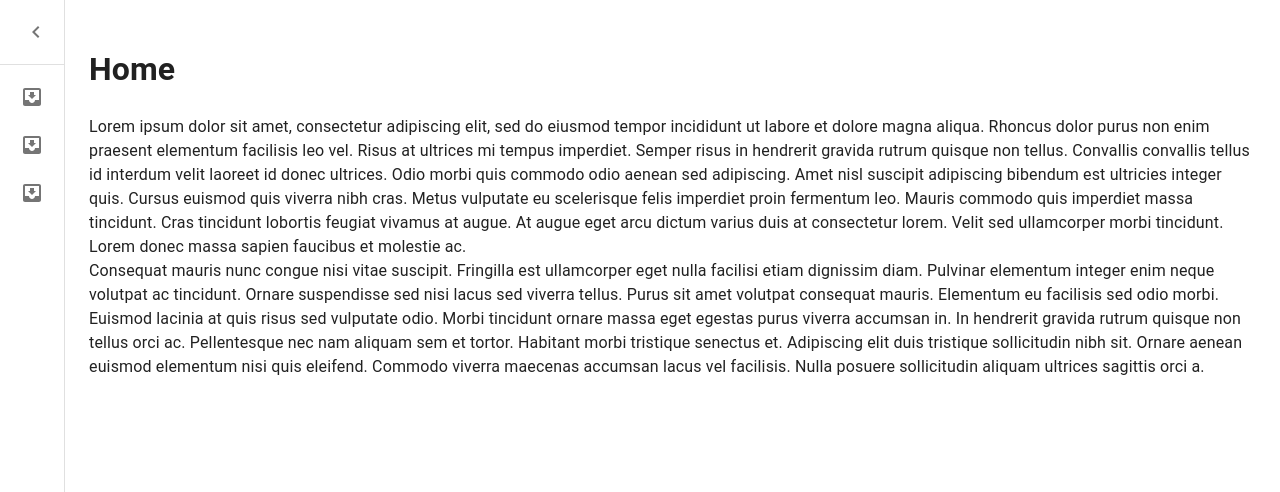
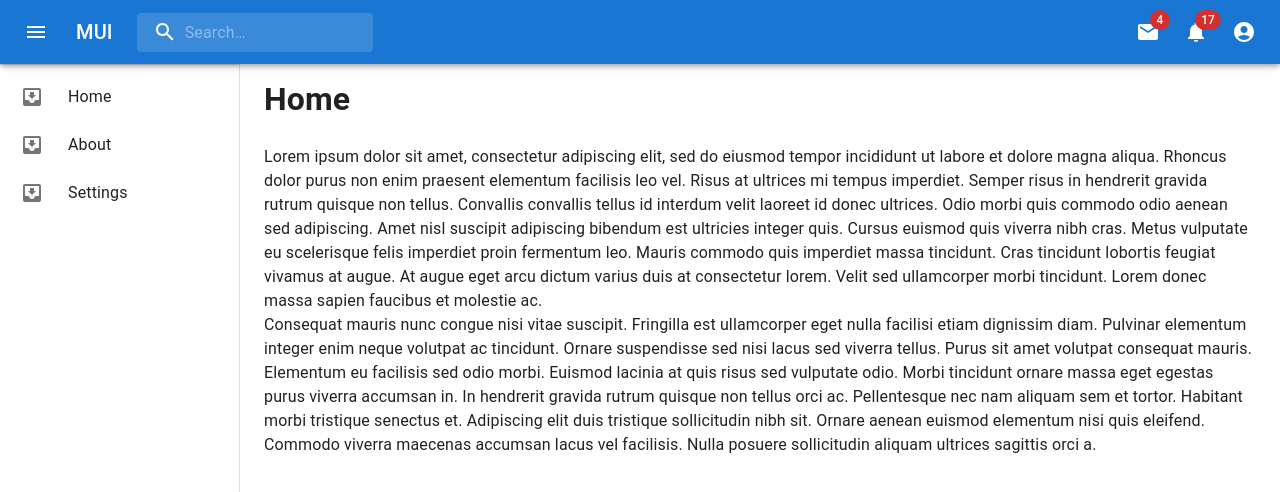
Before and after one commit to PatsFerrer/materialUI_example, a React (Create React App) app: page / in a window 1280 px wide. Shown: the top 492 px of the page. Built offline with nearby package versions, Linux system fonts and the light colour scheme.

Commit message:
feat: navbar com MUI e zustand

```diff
--- a/package.json
+++ b/package.json
@@ -14,7 +14,8 @@
     "react-dom": "^18.3.1",
     "react-router-dom": "^6.27.0",
     "react-scripts": "5.0.1",
-    "web-vitals": "^2.1.4"
+    "web-vitals": "^2.1.4",
+    "zustand": "^5.0.1"
   },
   "scripts": {
     "start": "react-scripts start",
--- /dev/null
+++ b/src/appStore.jsx
@@ -0,0 +1,10 @@
+import { create } from "zustand"
+import { persist } from "zustand/middleware"
+
+let appStore = (set) => ({
+  dopen: true,
+  updateOpen: (dopen) => set((state) => ({ dopen: dopen })),
+
+})
+appStore = persist(appStore, { name: "my_app_store" })
+export const useAppStore = create(appStore)
--- /dev/null
+++ b/src/components/Navbar.jsx
@@ -0,0 +1,242 @@
+import * as React from 'react';
+import { styled, alpha } from '@mui/material/styles';
+import MuiAppBar from '@mui/material/AppBar';
+import Box from '@mui/material/Box';
+import Toolbar from '@mui/material/Toolbar';
+import IconButton from '@mui/material/IconButton';
+import Typography from '@mui/material/Typography';
+import InputBase from '@mui/material/InputBase';
+import Badge from '@mui/material/Badge';
+import MenuItem from '@mui/material/MenuItem';
+import Menu from '@mui/material/Menu';
+import MenuIcon from '@mui/icons-material/Menu';
+import SearchIcon from '@mui/icons-material/Search';
+import AccountCircle from '@mui/icons-material/AccountCircle';
+import MailIcon from '@mui/icons-material/Mail';
+import NotificationsIcon from '@mui/icons-material/Notifications';
+import MoreIcon from '@mui/icons-material/MoreVert';
+import { useAppStore } from '../appStore';
+
+const AppBar = styled(MuiAppBar, {
+})(({ theme }) => ({
+  zIndex: theme.zIndex.drawer + 1,
+}));
+
+const Search = styled('div')(({ theme }) => ({
+  position: 'relative',
+  borderRadius: theme.shape.borderRadius,
+  backgroundColor: alpha(theme.palette.common.white, 0.15),
+  '&:hover': {
+    backgroundColor: alpha(theme.palette.common.white, 0.25),
+  },
+  marginRight: theme.spacing(2),
+  marginLeft: 0,
+  width: '100%',
+  [theme.breakpoints.up('sm')]: {
+    marginLeft: theme.spacing(3),
+    width: 'auto',
+  },
+}));
+
+const SearchIconWrapper = styled('div')(({ theme }) => ({
+  padding: theme.spacing(0, 2),
+  height: '100%',
+  position: 'absolute',
+  pointerEvents: 'none',
+  display: 'flex',
+  alignItems: 'center',
+  justifyContent: 'center',
+}));
+
+const StyledInputBase = styled(InputBase)(({ theme }) => ({
+  color: 'inherit',
+  '& .MuiInputBase-input': {
+    padding: theme.spacing(1, 1, 1, 0),
+    // vertical padding + font size from searchIcon
+    paddingLeft: `calc(1em + ${theme.spacing(4)})`,
+    transition: theme.transitions.create('width'),
+    width: '100%',
+    [theme.breakpoints.up('md')]: {
+      width: '20ch',
+    },
+  },
+}));
+
+export default function Navbar() {
+  const [anchorEl, setAnchorEl] = React.useState(null);
+  const [mobileMoreAnchorEl, setMobileMoreAnchorEl] = React.useState(null);
+  const updateOpen = useAppStore((state) => state.updateOpen)
+  const dopen = useAppStore((state) => state.dopen)
+
+  const isMenuOpen = Boolean(anchorEl);
+  const isMobileMenuOpen = Boolean(mobileMoreAnchorEl);
+
+  const handleProfileMenuOpen = (event) => {
+    setAnchorEl(event.currentTarget);
+  };
+
+  const handleMobileMenuClose = () => {
+    setMobileMoreAnchorEl(null);
+  };
+
+  const handleMenuClose = () => {
+    setAnchorEl(null);
+    handleMobileMenuClose();
+  };
+
+  const handleMobileMenuOpen = (event) => {
+    setMobileMoreAnchorEl(event.currentTarget);
+  };
+
+  const menuId = 'primary-search-account-menu';
+  const renderMenu = (
+    <Menu
+      anchorEl={anchorEl}
+      anchorOrigin={{
+        vertical: 'top',
+        horizontal: 'right',
+      }}
+      id={menuId}
+      keepMounted
+      transformOrigin={{
+        vertical: 'top',
+        horizontal: 'right',
+      }}
+      open={isMenuOpen}
+      onClose={handleMenuClose}
+    >
+      <MenuItem onClick={handleMenuClose}>Profile</MenuItem>
+      <MenuItem onClick={handleMenuClose}>My account</MenuItem>
+    </Menu>
+  );
+
+  const mobileMenuId = 'primary-search-account-menu-mobile';
+  const renderMobileMenu = (
+    <Menu
+      anchorEl={mobileMoreAnchorEl}
+      anchorOrigin={{
+        vertical: 'top',
+        horizontal: 'right',
+      }}
+      id={mobileMenuId}
+      keepMounted
+      transformOrigin={{
+        vertical: 'top',
+        horizontal: 'right',
+      }}
+      open={isMobileMenuOpen}
+      onClose={handleMobileMenuClose}
+    >
+      <MenuItem>
+        <IconButton size="large" aria-label="show 4 new mails" color="inherit">
+          <Badge badgeContent={4} color="error">
+            <MailIcon />
+          </Badge>
+        </IconButton>
+        <p>Messages</p>
+      </MenuItem>
+      <MenuItem>
+        <IconButton
+          size="large"
+          aria-label="show 17 new notifications"
+          color="inherit"
+        >
+          <Badge badgeContent={17} color="error">
+            <NotificationsIcon />
+          </Badge>
+        </IconButton>
+        <p>Notifications</p>
+      </MenuItem>
+      <MenuItem onClick={handleProfileMenuOpen}>
+        <IconButton
+          size="large"
+          aria-label="account of current user"
+          aria-controls="primary-search-account-menu"
+          aria-haspopup="true"
+          color="inherit"
+        >
+          <AccountCircle />
+        </IconButton>
+        <p>Profile</p>
+      </MenuItem>
+    </Menu>
+  );
+
+  return (
+    <Box sx={{ flexGrow: 1 }}>
+      <AppBar position="fixed">
+        <Toolbar>
+          <IconButton
+            size="large"
+            edge="start"
+            color="inherit"
+            aria-label="open drawer"
+            sx={{ mr: 2 }}
+            onClick={() => updateOpen(!dopen)}
+          >
+            <MenuIcon />
+          </IconButton>
+          <Typography
+            variant="h6"
+            noWrap
+            component="div"
+            sx={{ display: { xs: 'none', sm: 'block' } }}
+          >
+            MUI
+          </Typography>
+          <Search>
+            <SearchIconWrapper>
+              <SearchIcon />
+            </SearchIconWrapper>
+            <StyledInputBase
+              placeholder="Search…"
+              inputProps={{ 'aria-label': 'search' }}
+            />
+          </Search>
+          <Box sx={{ flexGrow: 1 }} />
+          <Box sx={{ display: { xs: 'none', md: 'flex' } }}>
+            <IconButton size="large" aria-label="show 4 new mails" color="inherit">
+              <Badge badgeContent={4} color="error">
+                <MailIcon />
+              </Badge>
+            </IconButton>
+            <IconButton
+              size="large"
+              aria-label="show 17 new notifications"
+              color="inherit"
+            >
+              <Badge badgeContent={17} color="error">
+                <NotificationsIcon />
+              </Badge>
+            </IconButton>
+            <IconButton
+              size="large"
+              edge="end"
+              aria-label="account of current user"
+              aria-controls={menuId}
+              aria-haspopup="true"
+              onClick={handleProfileMenuOpen}
+              color="inherit"
+            >
+              <AccountCircle />
+            </IconButton>
+          </Box>
+          <Box sx={{ display: { xs: 'flex', md: 'none' } }}>
+            <IconButton
+              size="large"
+              aria-label="show more"
+              aria-controls={mobileMenuId}
+              aria-haspopup="true"
+              onClick={handleMobileMenuOpen}
+              color="inherit"
+            >
+              <MoreIcon />
+            </IconButton>
+          </Box>
+        </Toolbar>
+      </AppBar>
+      {renderMobileMenu}
+      {renderMenu}
+    </Box>
+  );
+}
--- a/src/components/Sidenav.jsx
+++ b/src/components/Sidenav.jsx
@@ -14,6 +14,7 @@
 import { styled, useTheme } from '@mui/material/styles';
 import * as React from 'react';
 import { useNavigate } from 'react-router-dom';
+import { useAppStore } from '../appStore';
 
 const drawerWidth = 240;
 
@@ -75,16 +76,18 @@
 
 export default function Sidenav() {
   const theme = useTheme();
-  const [open, setOpen] = React.useState(false);
+  // const [open, setOpen] = React.useState(false);
   const navigate = useNavigate();
+  const open = useAppStore((state) => state.dopen)
 
 
   return (
     <Box sx={{ display: 'flex' }}>
       <CssBaseline />
+      <Box height={30}/>
       <Drawer variant="permanent" open={open}>
         <DrawerHeader>
-          <IconButton onClick={() => setOpen(!open)}>
+          <IconButton>
             {theme.direction === 'rtl' ? <ChevronRightIcon /> : <ChevronLeftIcon />}
           </IconButton>
         </DrawerHeader>
--- a/src/pages/About.jsx
+++ b/src/pages/About.jsx
@@ -1,10 +1,13 @@
 import { Box } from '@mui/material';
 import React from 'react';
 import Sidenav from './../components/Sidenav';
+import Navbar from '../components/Navbar';
 
 export default function About() {
   return (
     <>
+    <Navbar />
+    <Box height={30}/>
       <Box sx={{ display: 'flex' }}>
         <Sidenav />
         <Box component="main" sx={{ flexGrow: 1, p: 3 }}>
--- a/src/pages/Home.jsx
+++ b/src/pages/Home.jsx
@@ -1,10 +1,13 @@
 import React from 'react'
 import Sidenav from './../components/Sidenav';
 import { Box, Typography } from '@mui/material';
+import Navbar from '../components/Navbar';
 
 export default function Home() {
   return (
     <>
+      <Navbar />
+      <Box height={30}/>
       <Box sx={{ display: 'flex' }}>
         <Sidenav />
         <Box component="main" sx={{ flexGrow: 1, p: 3 }}>
--- a/src/pages/Settings.jsx
+++ b/src/pages/Settings.jsx
@@ -1,14 +1,19 @@
 import { Box } from '@mui/material'
 import React from 'react'
 import Sidenav from '../components/Sidenav'
+import Navbar from '../components/Navbar'
 
 export default function Settings() {
   return (
-    <Box sx={{ display: 'flex' }}>
-      <Sidenav />
-      <Box component="main" sx={{ flexGrow: 1, p: 3 }}>
-        <h1>Settings</h1>
+    <>
+      <Navbar />
+      <Box height={30} />
+      <Box sx={{ display: 'flex' }}>
+        <Sidenav />
+        <Box component="main" sx={{ flexGrow: 1, p: 3 }}>
+          <h1>Settings</h1>
+        </Box>
       </Box>
-    </Box>
+    </>
   )
 }
```
Also changed, not shown: 1 other file (tests, documents, lock files or other folders). Lines whose indentation alone changed are shown as unchanged.
